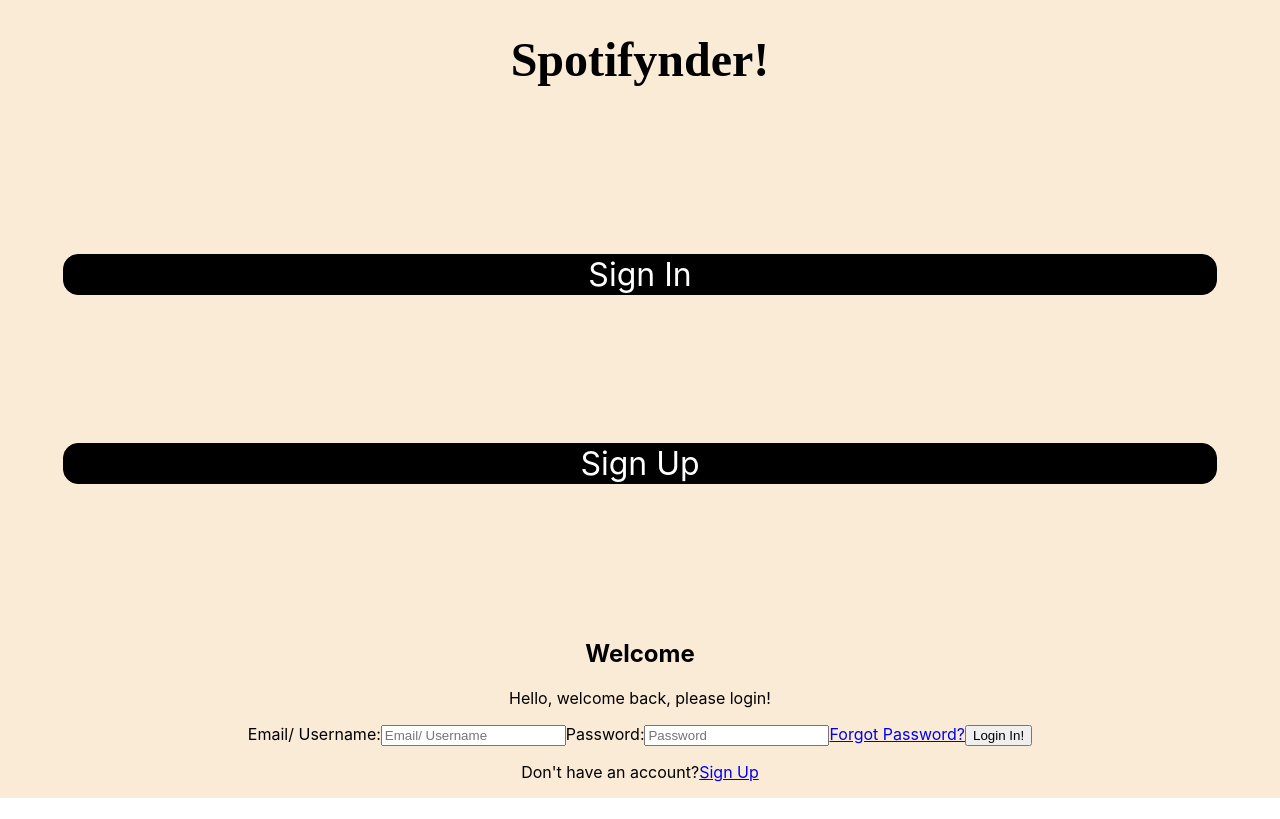
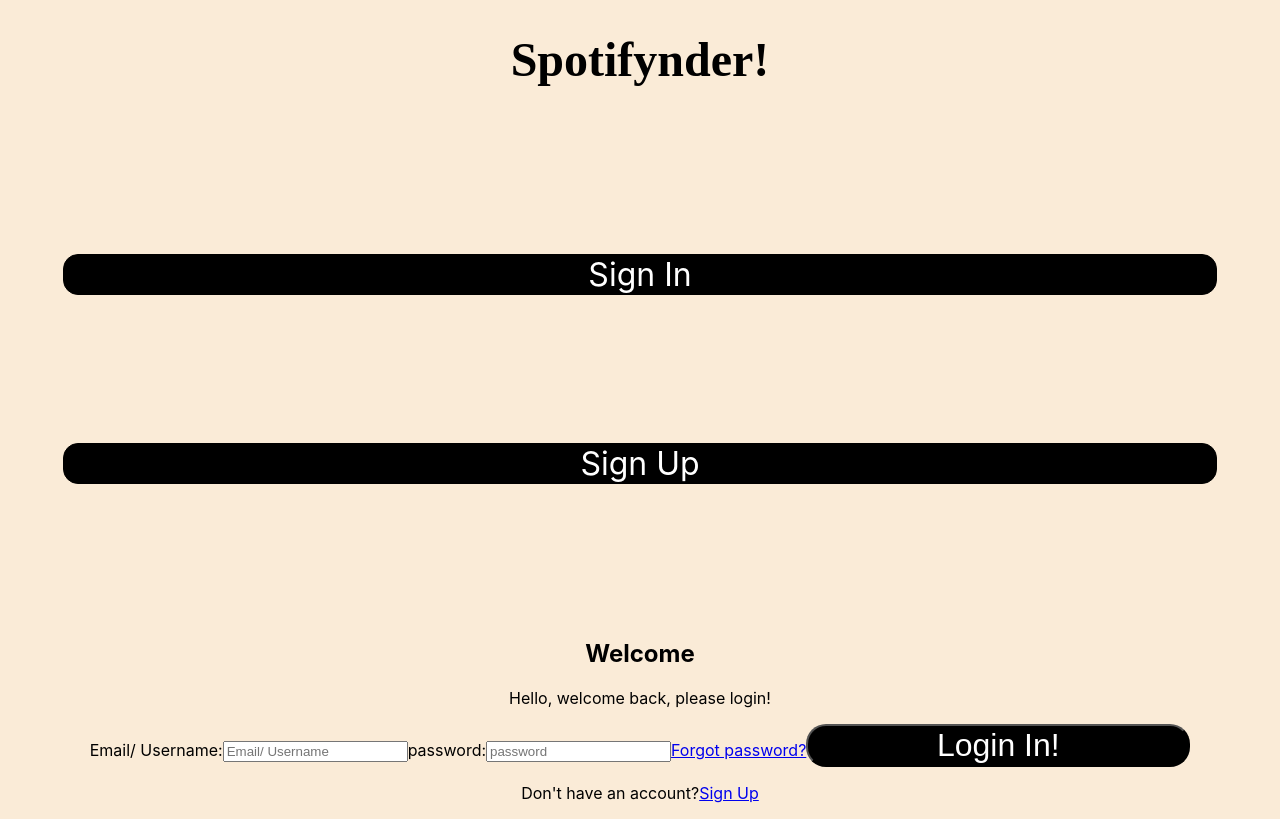
Before and after one commit to spotify-song-suggester-6/front-end, a React (Create React App) app in the folder front-end-app/: page /Login in a window 1280 px wide. Built offline with nearby package versions, Linux system fonts and the light colour scheme.

Commit message:
Got all the routing done and also did the post request in the login component and other stuff

```diff
--- a/front-end-app/src/App.css
+++ b/front-end-app/src/App.css
@@ -1,3 +1,7 @@
+body{
+  background: antiquewhite;
+}
+
 .App {
   text-align: center;
     background: antiquewhite;
@@ -40,3 +44,10 @@
     transform: rotate(360deg);
   }
 }
+.loginbtn{
+  width: 30%;
+font-size: 2rem;
+background: black;
+color: white;
+border-radius: 20px;
+}
--- a/front-end-app/src/App.js
+++ b/front-end-app/src/App.js
@@ -19,7 +19,8 @@ font-size: 3rem;
 
 function App() {
 const [showHeader, setShowHeader] = useState(true);
-
+const [userId, setUserId] = useState('');
+console.log("THIS IS USER_ID", userId);
   return (
     <div className="App">
       <div>
@@ -31,10 +32,10 @@ const [showHeader, setShowHeader] = useState(true);
   {showHeader ? <Header setShowHeader={setShowHeader} showHeader={showHeader} /> : <div></div> }
   <Switch>
             {/* <Route exact path="/" component={Home} /> */}
-            <Route path="/Login" render={props => <Login {...props}  />} />
+            <Route path="/Login" render={props => <Login {...props} setUserId={setUserId}  />} />
 
             <Route path="/SignUp" render={props => <SignUp {...props}  />} />
-            <Route path="/User" render={props => <User {...props}  />} />
+            <Route path="/User" render={props => <User {...props} userId={userId}  />} />
 
   </Switch>
 
--- a/front-end-app/src/Components/AppRouter.js
+++ b/front-end-app/src/Components/AppRouter.js
@@ -6,7 +6,7 @@ import Home from './Home';
 
 
 
-function AppRouter() {
+function AppRouter({id}) {
     return (
       <Router>
         <div>
@@ -16,15 +16,15 @@ function AppRouter() {
           <Switch>
             {/* <Route path="" component={Spells} />
             <Route path="" component={Character} /> */}
-            <Route path="/User/home" component={Home} />
-            {/* <Route path="/User/profile" component={Profile} /> */}
+            <Route path="/User/:id/home" component={Home} />
+            <Route path="/User/:id/profile" component={Profile} />
           </Switch>
         </div>
         <footer>
-            <NavLink to="/User/home"><img src="https://img.icons8.com/android/24/000000/home.png" /> </NavLink>
+            <NavLink to={`/User/${id}/home`}><img src="https://img.icons8.com/android/24/000000/home.png" /> </NavLink>
             <NavLink to=""><img src="https://img.icons8.com/ios-glyphs/30/000000/navigation-pane.png" /> </NavLink>
             <NavLink to=""><img src="https://img.icons8.com/ios-glyphs/30/000000/navigation-pane.png" /> </NavLink>
-            <NavLink to="/User/profile"><img src="https://img.icons8.com/material-rounded/24/000000/cat-profile.png" /> </NavLink>
+            <NavLink to={`/User/${id}/profile`}><img src="https://img.icons8.com/material-rounded/24/000000/cat-profile.png" /> </NavLink>
         </footer>
 
       </Router>
--- a/front-end-app/src/Components/Home.js
+++ b/front-end-app/src/Components/Home.js
@@ -30,7 +30,7 @@ export default function Songs() {
     //   https://spotify-song-suggester6.herokuapp.com/api/users/:id/favorites
     // https://spotify-song-suggester6.herokuapp.com/api/songs
     axios
-      .get(`https://spotify-song-suggester6.herokuapp.com/api/users/1/favorites`)
+      .get(`https://spotify-song-suggester6.herokuapp.com/api/users/4/favorites`)
       .then(response => {
         console.log(response);
         const songTitle = response.data.filter(favInfo =>
@@ -56,7 +56,6 @@ export default function Songs() {
   };
   return (
     <div >
-        <header><p>Spotifynder!</p></header>
        <div><h2>DashBoard</h2></div>
        <div>
       <form className="search">
--- a/front-end-app/src/Components/Login.js
+++ b/front-end-app/src/Components/Login.js
@@ -4,24 +4,28 @@ import { Link } from "react-router-dom";
 import * as Yup from "yup";
 import axios from "axios";
 import styled from "styled-components";
-import { useHistory } from 'react-router-dom';
 
 
 
 
 
-const LoginForm = ({ values, errors, touched, status, setShowHeader }) => {
+const LoginForm = ({ values, errors, touched, status }) => {
   // console.log("values", values);
+//   console.log("props -->", props);
   // console.log("errors", errors);
-  // console.log("touched", touched);
-  const history = useHistory();
+//   console.log("touched", touched);
+//   const [resData, setResData] = useState('');
   const [users, setUsers] = useState([]);
   useEffect(() => {
-    console.log("status has changed!", status);
+    console.log("STATUS has changed!", status);
     status && setUsers(users => [...users, status]);
   }, [status]);
-
-
+//   const userId = users[0].id;
+//   console.log(userId);
+//   useEffect(() => {
+//     // console.log("THIS IS USERS", users);
+//     setUserId(`${users[0].id}`);
+//   }, [users]);
   return (
     <div >
         <div>
@@ -31,26 +35,25 @@ const LoginForm = ({ values, errors, touched, status, setShowHeader }) => {
 
         {/* Form Starts */}
         {/* onSubmit={event => handleSubmit(event)} PUT THIS IS FORM FOR POST REQST */}
-      <Form onSubmit={(event) =>{
-        history.push('/User/home');}} >
+      <Form  >
 
 
-        <label htmlFor="EmailUsername">
+        <label htmlFor="username">
           Email/ Username:
-          <Field id="EmailUsername" type="email" name="EmailUsername" placeholder="Email/ Username" />
-          {touched.EmailUsername && errors.EmailUsername && (
-            <p >{errors.EmailUsername}</p>
+          <Field id="username" type="text" name="username" placeholder="Email/ Username" />
+          {touched.username && errors.username && (
+            <p >{errors.username}</p>
           )}
         </label>
-        <label htmlFor="Password">
-          Password:
-          <Field id="Password" type="password" name="Password" placeholder="Password" />
-          {touched.Password && errors.Password && (
-            <p >{errors.Password}</p>
+        <label htmlFor="password">
+          password:
+          <Field id="password" type="password" name="password" placeholder="password" />
+          {touched.password && errors.password && (
+            <p >{errors.password}</p>
           )}
         </label>
-        <Link to="">Forgot Password?</Link>
-        <button type="submit">Login In!</button>
+        <Link to="">Forgot password?</Link>
+        <button className="loginbtn" type="submit">Login In!</button>
       </Form>
       {/* Form Ends */}
 
@@ -64,8 +67,8 @@ const LoginForm = ({ values, errors, touched, status, setShowHeader }) => {
       {users.map(login => {
         return (
           <ul key={login.id}>
-            <li>Email/ Username: {login.EmailUsername}</li>
-            <li>Password: {login.Password}</li>
+            <li>Username: {login.username}</li>
+            <li>password: {login.password}</li>
           </ul>
         );
       })}
@@ -74,32 +77,36 @@ const LoginForm = ({ values, errors, touched, status, setShowHeader }) => {
 };
 
 const FormikLoginForm = withFormik({
-  mapPropsToValues(props) {
+  mapPropsToValues({username, password}) {
     // set initial state of form to value from parent component OR the initial value (after || )
     return {
 
-      EmailUsername: props.EmailUsername || "",
-      Password: props.Password || "",
+      username: username || "",
+      password: password || ""
     };
   },
 
   // Declare shape and requirement of values object (form state )
   validationSchema: Yup.object().shape({
-    Password: Yup.string().required("password required"),
+    password: Yup.string().required("password required"),
     // passing a string in required makes a custom inline error msg
-    EmailUsername: Yup.string().required("Email/ Username is required")
+    username: Yup.string().required("Username is required")
   }),
 
-  handleSubmit(values, { setStatus, resetForm }) {
+  handleSubmit(values, { setStatus, resetForm, props }) {
     console.log("submitting", values);
+    console.log('props within axios scope', props);
     axios
-      .post("https://spotify-song-suggester6.herokuapp.com/api/favorites", values)
+      .post("https://spotify-song-suggester6.herokuapp.com/api/auth/login", values)
       .then(res => {
-        // console.log("success", res);
+        //   debugger;
+        console.log("success", res);
+        // setUserId(res.data.id);
         setStatus(res.data);
-
+        props.setUserId(res.data.id);
         //clears form inputs, from FormikBag
         resetForm();
+        props.history.push('/User/4/home');
       })
       .catch(err => console.log(err.response));
   }
--- a/front-end-app/src/Components/Profile.js
+++ b/front-end-app/src/Components/Profile.js
@@ -0,0 +1,17 @@
+import React from 'react';
+
+
+
+
+
+function App() {
+
+      return (
+        <div className="App">
+
+    <h1>This Would Be Profile Page!</h1>
+        </div>
+      );
+    }
+
+    export default App;
--- a/front-end-app/src/Components/Signup.js
+++ b/front-end-app/src/Components/Signup.js
@@ -74,9 +74,9 @@ const SignUpForm = ({ values, errors, touched, status }) => {
       {users.map(SignUp => {
         return (
             <ul key={SignUp.id}>
-            <li>Username: {SignUp.Username}</li>
+            <li>Set up Username: {SignUp.Username}</li>
             <li>Email: {SignUp.Email}</li>
-            <li>Password: {SignUp.Password}</li>
+            <li>Set up Password: {SignUp.Password}</li>
           </ul>
         );
       })}
@@ -105,7 +105,7 @@ const FormikSignUpForm = withFormik({
   handleSubmit(values, { setStatus, resetForm }) {
     console.log("submitting", values);
     axios
-      .post("https://reqres.in/api/users/", values)
+      .post("https://spotify-song-suggester6.herokuapp.com/api/auth/register", values)
       .then(res => {
         // console.log("success", res);
         setStatus(res.data);
--- a/front-end-app/src/Components/User.js
+++ b/front-end-app/src/Components/User.js
@@ -14,10 +14,10 @@ import AppRouter from './AppRouter';
  `;
 
 
-function User() {
+function User({userId}) {
   return (
 <div>
- <AppRouter/>
+ <AppRouter id={userId}/>
  </div>
 
   )
```
